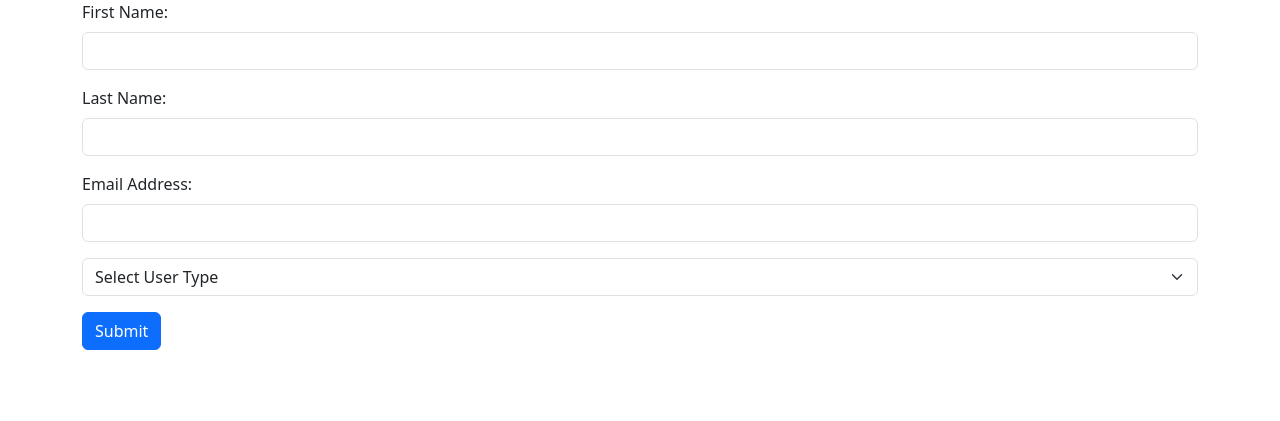
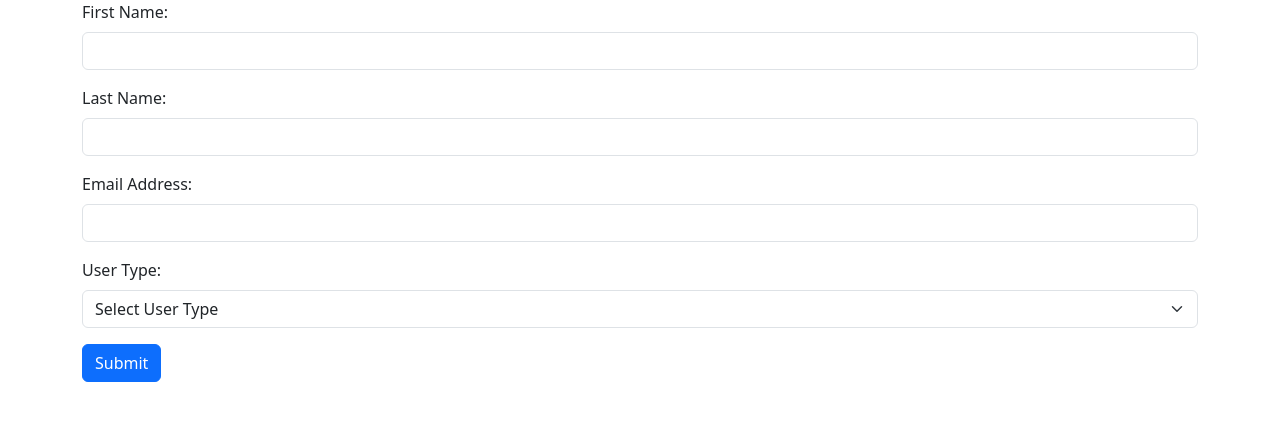
Before and after one commit to bizzare-elle/php-project, a PHP site: page / in a window 1280 px wide. Shown: the top 421 px of the page. Run offline with PHP 8.4, Linux system fonts and the light colour scheme.

Commit message:
added session

```diff
--- a/classes/database.php
+++ b/classes/database.php
@@ -8,6 +8,7 @@
             $database = "db";
             $username = "root";
             $password = "";
+
             $pdo = new PDO("mysql:host=$host;dbname=$database", $username, $password);
             $pdo->setAttribute(PDO::ATTR_ERRMODE, PDO::ERRMODE_EXCEPTION);
 
--- a/index.php
+++ b/index.php
@@ -1,3 +1,11 @@
+<?php
+session_start();
+$add_user_error = isset($_SESSION["add_user_errors"]) ? $_SESSION["add_user_errors"] : null;
+// echo $add_user_error;
+$add_user_inputs = isset($_SESSION["add_user_inputs"]) ? $_SESSION["add_user_inputs"] : null;
+$add_user_success = isset($_SESSION["add_user_success"]) ? $_SESSION["add_user_success"] : null;
+?>
+
 <!DOCTYPE html>
 <html lang="en">
 <head>
@@ -12,27 +20,67 @@
         <form action="includes/form.php" method="POST">
             <div class="mb-3">
                 <label for="firstName" class="form-label">First Name:</label>
-                <input type="text" class="form-control" name="firstName">
+                <input type="text" class="form-control" name="firstName"
+                value="<?php if($add_user_inputs !== null){
+                    echo $add_user_inputs["firstName"];
+                }  ?>">
+                <?php if($add_user_error !== null) :  ?>
+                    <span class="text-danger"><?= $add_user_error  ?></span>
+                <?php endif ?>
             </div>
             <div class="mb-3">
                 <label for="lastName" class="form-label">Last Name:</label>
-                <input type="text" class="form-control" name="lastName">
+                <input type="text" class="form-control" name="lastName"
+                value="<?php if($add_user_inputs !== null){
+                    echo $add_user_inputs["lastName"];
+                }  ?>" >
+                <?php if($add_user_error !== null) :  ?>
+                    <span class="text-danger"><?= $add_user_error  ?></span>
+                <?php endif ?>
             </div>
             <div class="mb-3">
                 <label for="email" class="form-label">Email Address:</label>
-                <input type="email" class="form-control" name="email">
+                <input type="email" class="form-control" name="email"
+                value="<?php if($add_user_inputs !== null){
+                    echo $add_user_inputs["email"];
+                }  ?>">
+                <?php if($add_user_error !== null) :  ?>
+                    <span class="text-danger"><?= $add_user_error  ?></span>
+                <?php endif ?>
             </div>
             <div class="mb-3">
-                <select name="userType" class="form-select">
+                <label class="form-label">User Type:</label>
+                <select name="userType" class="form-select"
+                value="<?php if($add_user_inputs !== null){
+                    echo $add_user_inputs["userType"];
+                }  ?>">
                     <option selected value="">Select User Type</option>
                     <option value="admin">Admin</option>
                     <option value="user">User</option>
                 </select>
+                <?php if($add_user_error !== null) :  ?>
+                    <span class="text-danger"><?= $add_user_error  ?></span>
+                <?php endif ?>
             </div>
             <div>
                 <button type="submit" class="btn btn-primary" name="add-user">Submit</button>
             </div>
+            <?php
+
+                    if($add_user_success){
+                         ?>
+                            <span class="text-success">User added successfully!</span>
+                        <?php
+                    }
+
+            ?>
         </form>
     </div>
 </body>
 </html>
+
+<?php
+unset($_SESSION["add_user_errors"]);
+unset($_SESSION["add_user_success"]);
+
+?>
```
Also changed, not shown: classes/user.php (+7 -6 lines), includes/form.php (+14 -1 lines).
